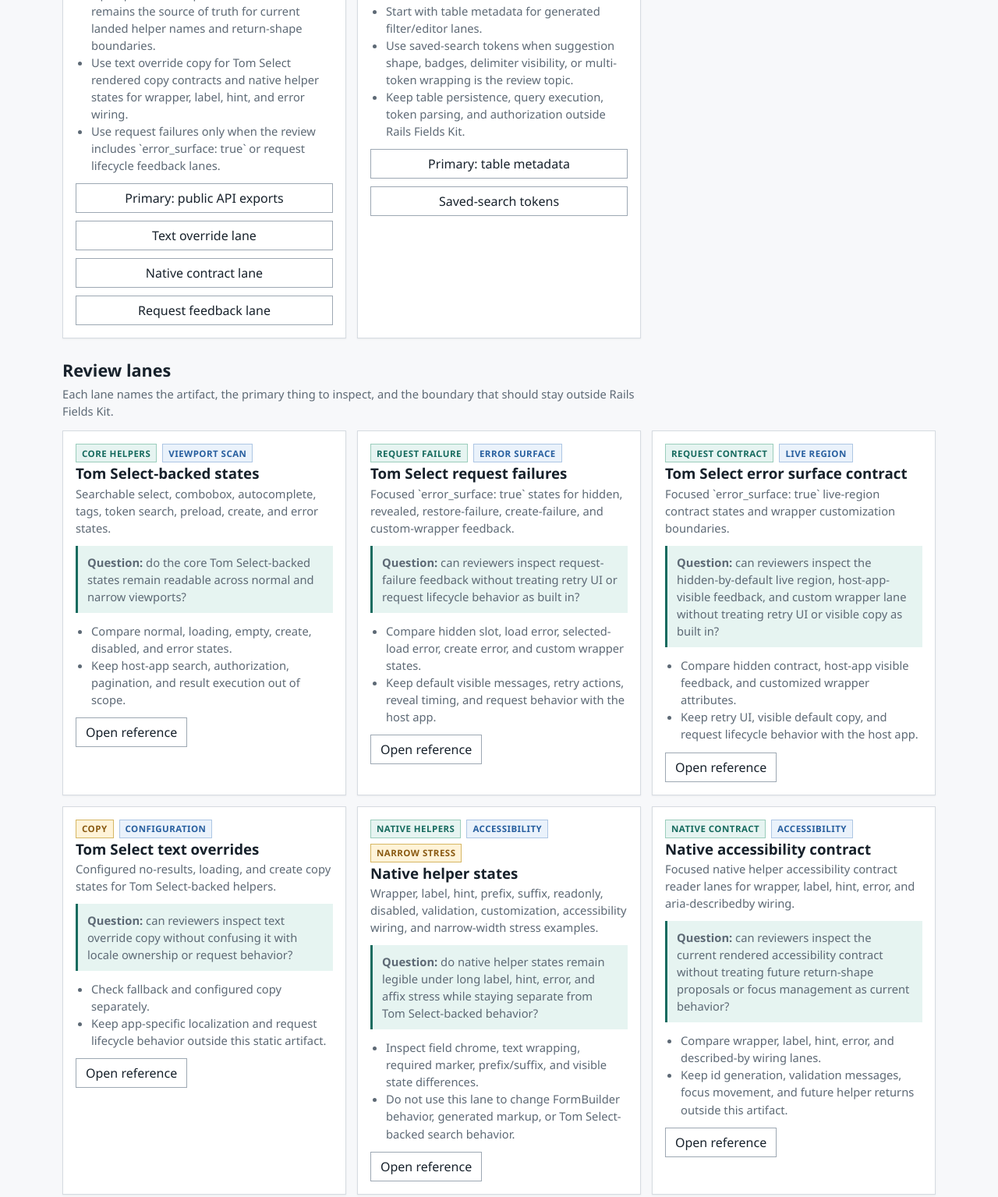
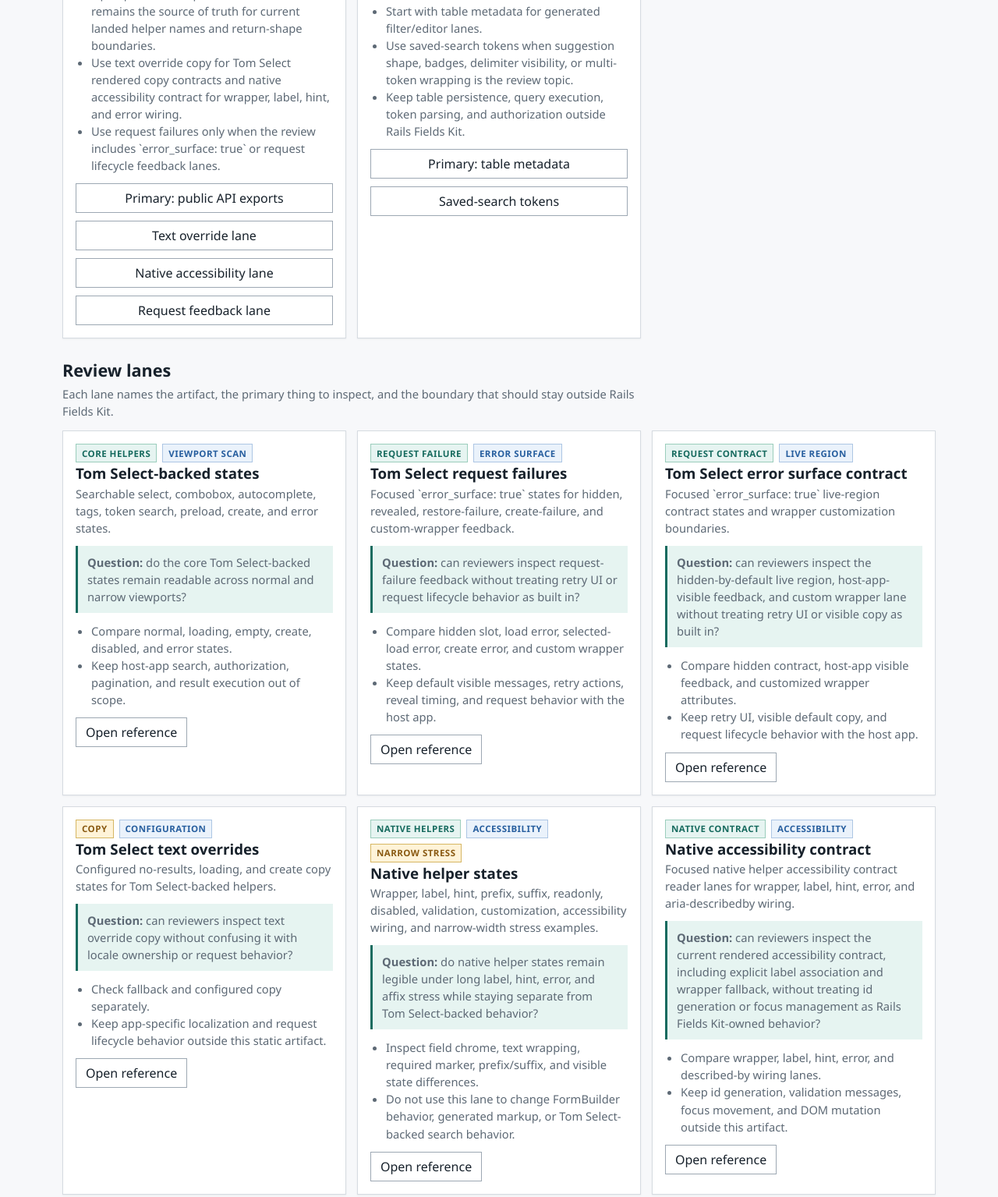
Before and after one commit to barnet-co-jp/rails_fields_kit, a website: page doc/visual_reference_index.html in a window 1280 px wide. Shown: the part 2080-3615 px from the top of the page at 78% size. Drawn offline with Linux system fonts and the light colour scheme.

Commit message:
docs: sync native label contract visual index

```diff
--- a/doc/visual_reference_index.html
+++ b/doc/visual_reference_index.html
@@ -461,13 +461,13 @@
             </header>
             <ul>
               <li>Open public API exports first; that table remains the source of truth for current landed helper names and return-shape boundaries.</li>
-              <li>Use text override copy for Tom Select rendered copy contracts and native helper states for wrapper, label, hint, and error wiring.</li>
+              <li>Use text override copy for Tom Select rendered copy contracts and native accessibility contract for wrapper, label, hint, and error wiring.</li>
               <li>Use request failures only when the review includes `error_surface: true` or request lifecycle feedback lanes.</li>
             </ul>
             <nav class="task-links" aria-label="Contract reader review references">
               <a href="public_api.md#javascript-exports">Primary: public API exports</a>
               <a href="tom_select_text_override_visual_reference.html">Text override lane</a>
-              <a href="native_field_visual_reference.html">Native contract lane</a>
+              <a href="native_accessibility_contract_visual_reference.html">Native accessibility lane</a>
               <a href="tom_select_request_failure_visual_reference.html">Request feedback lane</a>
             </nav>
           </article>
@@ -596,10 +596,10 @@
               <h3>Native accessibility contract</h3>
               <p>Focused native helper accessibility contract reader lanes for wrapper, label, hint, error, and aria-describedby wiring.</p>
             </header>
-            <p class="review-question"><strong>Question:</strong> can reviewers inspect the current rendered accessibility contract without treating future return-shape proposals or focus management as current behavior?</p>
+            <p class="review-question"><strong>Question:</strong> can reviewers inspect the current rendered accessibility contract, including explicit label association and wrapper fallback, without treating id generation or focus management as Rails Fields Kit-owned behavior?</p>
             <ul>
               <li>Compare wrapper, label, hint, error, and described-by wiring lanes.</li>
-              <li>Keep id generation, validation messages, focus movement, and future helper returns outside this artifact.</li>
+              <li>Keep id generation, validation messages, focus movement, and DOM mutation outside this artifact.</li>
             </ul>
             <a class="reference-link" href="native_accessibility_contract_visual_reference.html">Open reference</a>
           </article>
```
